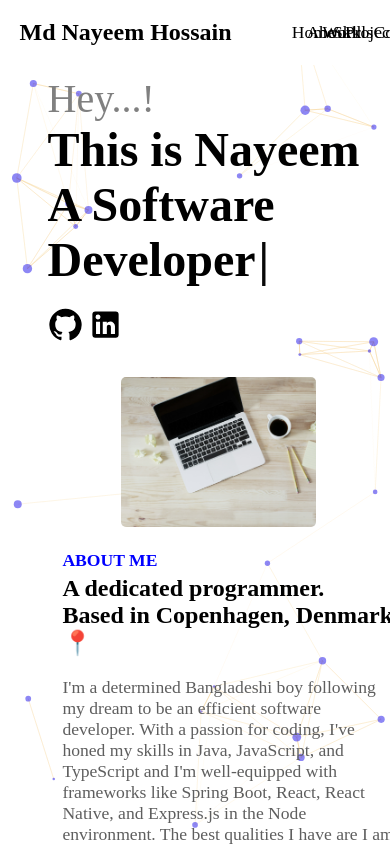
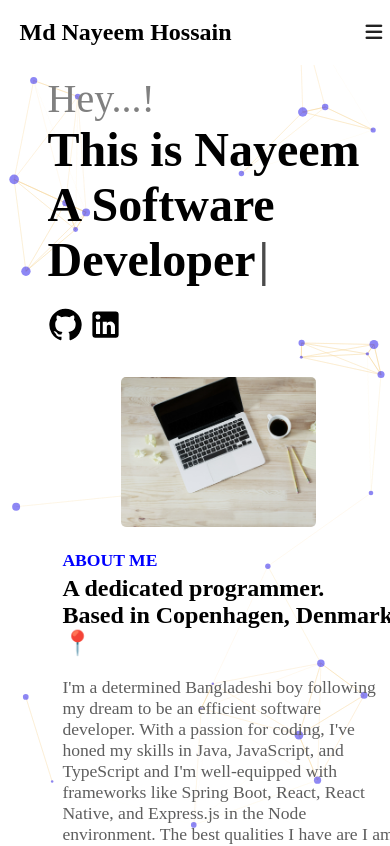
Before and after one commit to M-N-Hossain/Portfolio_V2, a React (Vite) app: page / in a window 390 px wide. Shown: the top 846 px of the page. Built offline with nearby package versions, Linux system fonts and the light colour scheme.

Commit message:
setting up burger menu

```diff
--- a/index.html
+++ b/index.html
@@ -4,7 +4,8 @@
     <meta charset="UTF-8" />
     <link rel="icon" type="image/svg+xml" href="/vite.svg" />
     <meta name="viewport" content="width=device-width, initial-scale=1.0" />
-    <title>Vite + React</title>
+    <link rel="stylesheet" href="https://cdnjs.cloudflare.com/ajax/libs/font-awesome/6.4.2/css/all.min.css" integrity="sha512-z3gLpd7yknf1YoNbCzqRKc4qyor8gaKU1qmn+CShxbuBusANI9QpRohGBreCFkKxLhei6S9CQXFEbbKuqLg0DA==" crossorigin="anonymous" referrerpolicy="no-referrer" />
+    <title>Nayeem</title>
   </head>
   <body>
     <div id="root"></div>
--- a/src/components/Navbar.jsx
+++ b/src/components/Navbar.jsx
@@ -1,15 +1,26 @@
-import React from "react";
+import React, { useState } from "react";
 import "../styles/navbar.css";
 
 import { Link } from "react-scroll";
 
 export default function Navbar() {
+  const [isMenuIconShowing, setIsMenuIconShowing] = useState(false);
+
   return (
     <nav>
       <a href="#heroSection" className="name">
         Md Nayeem Hossain
       </a>
-      <div className="links">
+      <div
+        className="burgerMenuIcons"
+        onClick={() => {
+          setIsMenuIconShowing(!isMenuIconShowing);
+        }}
+      >
+        <i className={isMenuIconShowing ? "fas fa-times" : "fas fa-bars"}></i>
+      </div>
+
+      <div className={isMenuIconShowing ? "links active" : "links"}>
         <Link
           activeClass="active"
           to="heroSection"
--- a/src/styles/navbar.css
+++ b/src/styles/navbar.css
@@ -15,6 +15,10 @@ nav{
     color: black;
     font-size: 1.5rem;
     font-weight: bold;
+}
+
+.burgerMenuIcons{
+    display: none;
 }
 
 .links {
@@ -45,3 +49,42 @@ nav{
     color: white;
     border-radius: 5px;
 }
+
+@media (max-width: 480px) {
+
+    .links{
+        display: flex;
+        flex-direction: column;
+        justify-content: flex-start;
+        background-color: #fff;
+        width: 100%;
+        height: auto;
+        position: absolute;
+        top: 0;
+        left: -150%;
+        align-items: stretch;
+        text-align: center;
+        padding: 80px 0 30px 0;
+        margin: 0;
+        transition: 0.3s ease-in-out;
+        border-radius: 12px;
+
+    }
+
+    .burgerMenuIcons{
+        display: block;
+        cursor: pointer;
+        margin-right: 2%;
+    }
+    .burgerMenuIcons i{
+        font-size: 1.2rem;
+        color: #222;
+    }
+    .links.active {
+        left: 0;
+        opacity: 1;
+        z-index: -1;
+        transition: 0.3s ease-in-out;
+    }
+
+}
```
